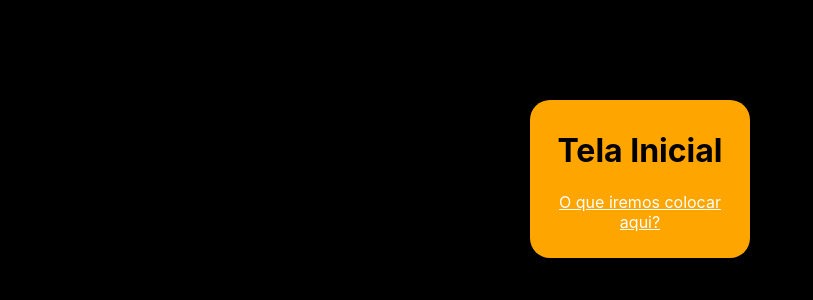
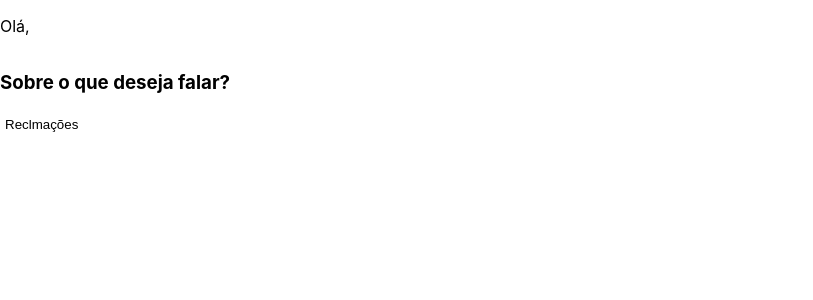
Before and after one commit to SQUAD-1/Helpdesk-FC, a React (Create React App) app in the folder central-atendimento/: page / in a window 1280 px wide. Shown: the top 300 px of the page, without its empty margins (0-813 px from the left). Built offline with nearby package versions, Linux system fonts and the light colour scheme; the HTML template or start-up script is replaced by a standard one.

Commit message:
Inicio da página cliente

```diff
--- a/central-atendimento/src/App.jsx
+++ b/central-atendimento/src/App.jsx
@@ -1,13 +1,13 @@
-import './App.css';
+//import './App.css';
+import { Cliente } from './Tamplates/Cliente/ClienteIndex';
 
 function App() {
   return (
     <div className="App">
 
-        <h1>
-          Tela Inicial
-        </h1>
-        <p>O que iremos colocar aqui?</p>
+        <section>
+          <Cliente />
+        </section>
 
     </div>
   );
--- /dev/null
+++ b/central-atendimento/src/Components/InputButton/InputButton.css
@@ -0,0 +1,8 @@
+.inputButton{
+    width: auto;
+    padding: 5px;
+    color: #000;
+    background-color: rgb(255, 255, 255);
+    border-radius: 10px;
+    border: none;
+}
--- /dev/null
+++ b/central-atendimento/src/Components/InputButton/InputButton.jsx
@@ -0,0 +1,11 @@
+import './InputButton.css'
+
+export const InputButton = ({text}) => {
+
+    return(
+        <section>
+            <input className="inputButton" type="button" value={text} />
+        </section>
+    )
+
+}
--- /dev/null
+++ b/central-atendimento/src/Tamplates/Cliente/ClienteIndex.css
@@ -0,0 +1,5 @@
+.navSection{
+    position: relative;
+    display: flex;
+    margin: 0;
+}
--- /dev/null
+++ b/central-atendimento/src/Tamplates/Cliente/ClienteIndex.jsx
@@ -0,0 +1,32 @@
+import { InputButton } from "../../Components/InputButton/InputButton"
+import './ClienteIndex.css'
+
+export const Cliente = ({nome}) => {
+    return(
+        <section>
+
+            <nav className="navSection">
+
+                <div className="imgSection">
+                    <img src="" alt="" />
+                </div>
+
+                <div>
+                    <p>Olá, {nome}</p>
+                </div>
+
+            </nav>
+
+            <header className="optionsSection">
+
+                <h1>Sobre o que deseja falar?</h1>
+
+                <div className="buttonSection" >
+                    <InputButton text="Reclmações" />
+                </div>
+
+            </header>
+        </section>
+    )
+
+}
```
